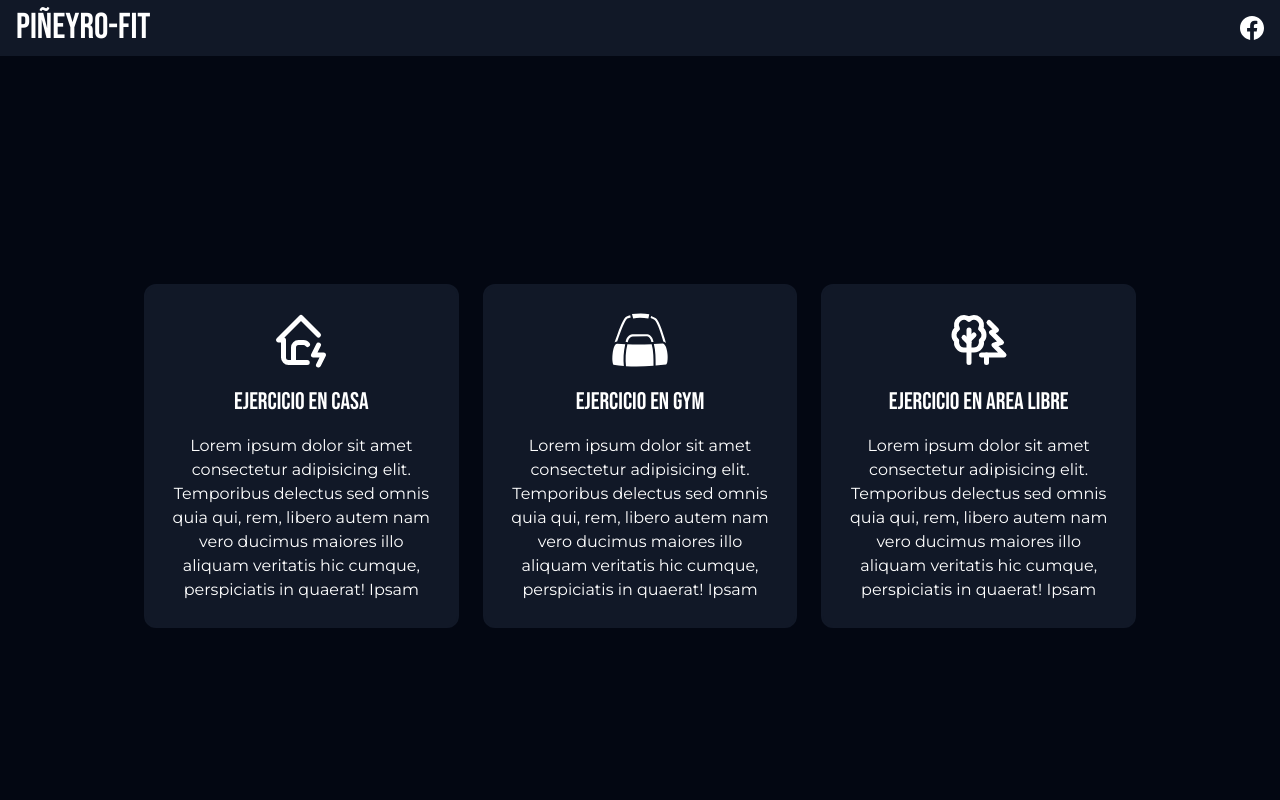
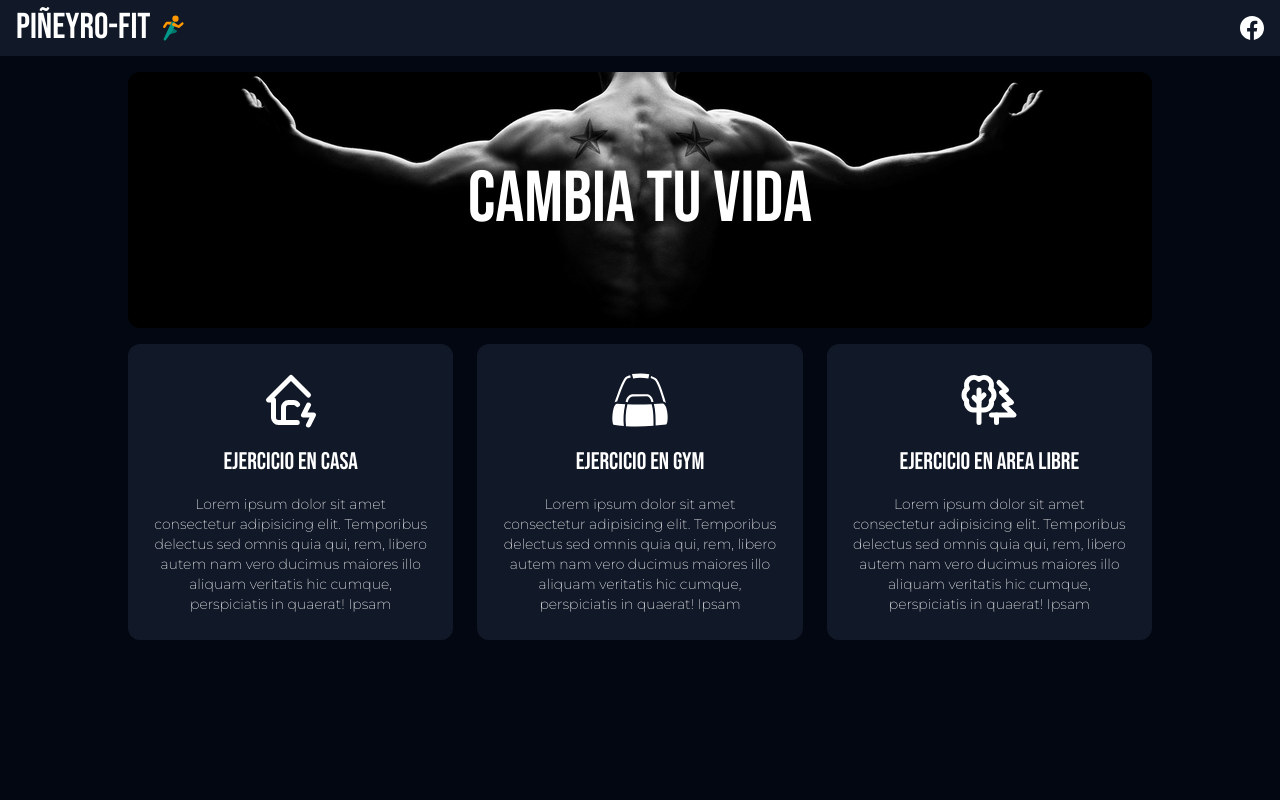
Before and after one commit to JasubiPL/Entrenate-Web, a Next.js app: page / in a window 1280 px wide. Shown: the top 800 px of the page. Built offline with nearby package versions, Linux system fonts and the light colour scheme.

Commit message:
added banner in home

```diff
--- a/components/Nav.jsx
+++ b/components/Nav.jsx
@@ -1,11 +1,13 @@
 import Link from "next/link";
 import { SiFacebook } from 'react-icons/si'
+import { FcSportsMode } from 'react-icons/fc'
 
 export default function Nav() {
   return (
     <nav className='w-full bg-gray-900 py-2 px-4 flex justify-between items-center'>
-      <Link href='/' className=''>
+      <Link href='/' className='flex items-center gap-2'>
         <h1 className='text-white text-2xl lg:text-4xl'>Piñeyro-Fit</h1>
+        <FcSportsMode className="text-3xl"/>
       </Link>
       <section className=''>
         <a href='https://www.facebook.com/entrenate' target="_blanck">
--- a/pages/index.jsx
+++ b/pages/index.jsx
@@ -8,15 +8,21 @@ import Link from "next/link";
 export default function Home() {
   return (
     <PrincipalLayout title='Piñeyro Fit'>
-      <main className=' min-h-screen flex justify-center bg-gray-950 py-4 text-white'>
-        <section className='w-full max-w-5xl flex flex-wrap gap-6 p-4 justify-center items-start lg:items-center
+      <main className=' min-h-screen flex flex-col items-center px-2 gap-4 bg-gray-950 py-4 text-white'>
+        <section className="w-full flex max-w-5xl h-36 lg:h-64 filter grayscale relative">
+          <img src="/image/banner.jpg" alt="banner principal"
+            className="object-cover rounded-xl"
+          />
+          <h2 className="absolute w-full h-full grid place-content-center text-5xl md:text-7xl">Cambia tu vida</h2>
+        </section>
+        <section className='w-full max-w-5xl flex flex-wrap gap-6  justify-center items-start lg:items-center
         lg:flex-nowrap'>
           <Link href='/ejersicioencasa' className='group bg-gray-900 rounded-xl w-full max-w-sm p-6 flex flex-col items-center
           gap-4 text-center border-2 border-gray-900 hover:border-red-500
           hover:shadow-lg hover:shadow-red-200 transition-all active:scale-95'>
             <TbHomeBolt className='text-6xl group-hover:text-red-500'/>
             <h2 className='text-2xl'>Ejercicio en Casa</h2>
-            <p>
+            <p className="text-sm font-light">
               Lorem ipsum dolor sit amet consectetur adipisicing elit.
               Temporibus delectus sed omnis quia qui, rem, libero autem nam vero ducimus
               maiores illo aliquam veritatis hic cumque, perspiciatis in quaerat! Ipsam
@@ -27,7 +33,7 @@ export default function Home() {
           hover:shadow-lg hover:shadow-green-200 transition-all'>
             <GiGymBag className='text-6xl group-hover:text-green-500'/>
             <h2 className='text-2xl'>Ejercicio en GYM</h2>
-            <p>
+            <p className="text-sm font-light">
               Lorem ipsum dolor sit amet consectetur adipisicing elit.
               Temporibus delectus sed omnis quia qui, rem, libero autem nam vero ducimus
               maiores illo aliquam veritatis hic cumque, perspiciatis in quaerat! Ipsam
@@ -38,7 +44,7 @@ export default function Home() {
           hover:shadow-lg hover:shadow-blue-200 transition-all'>
             <TbTrees className='text-6xl group-hover:text-blue-500' />
             <h2 className='text-2xl'>Ejercicio en Area Libre</h2>
-            <p>
+            <p className="text-sm font-light">
               Lorem ipsum dolor sit amet consectetur adipisicing elit.
               Temporibus delectus sed omnis quia qui, rem, libero autem nam vero ducimus
               maiores illo aliquam veritatis hic cumque, perspiciatis in quaerat! Ipsam
```
Also changed, not shown: public/image/banner.jpg (added).
